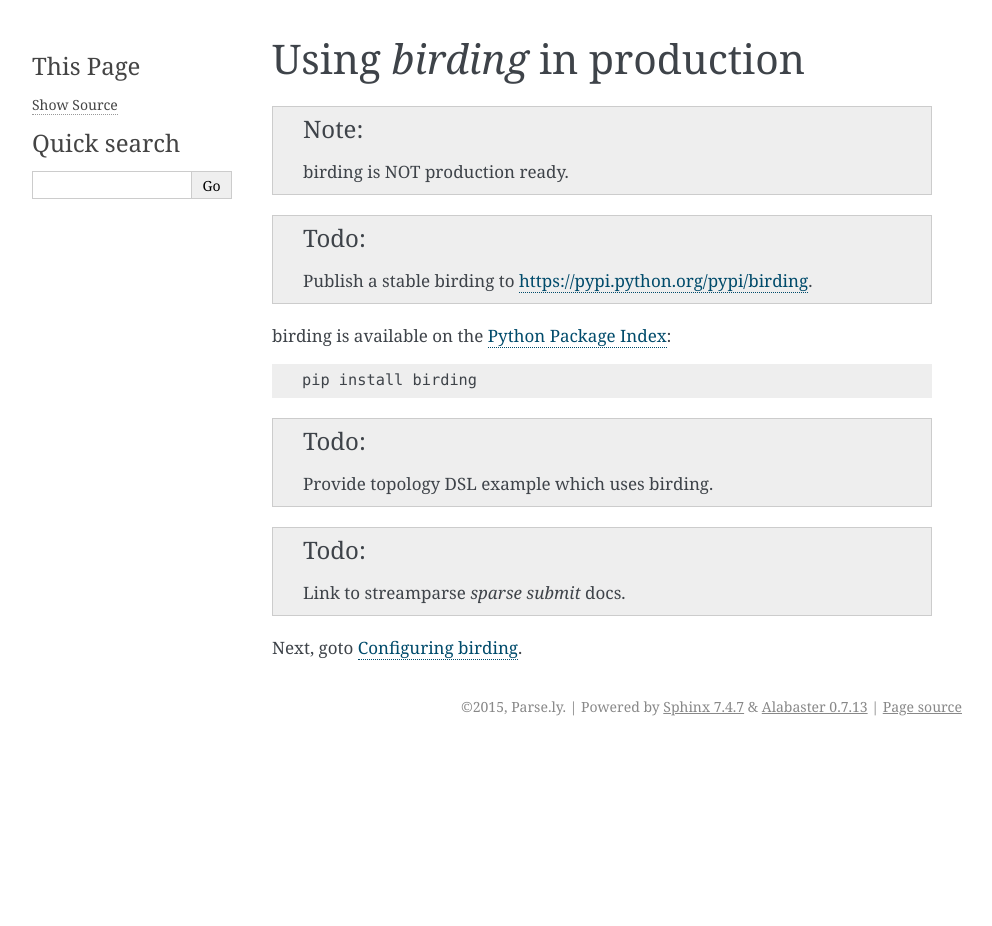
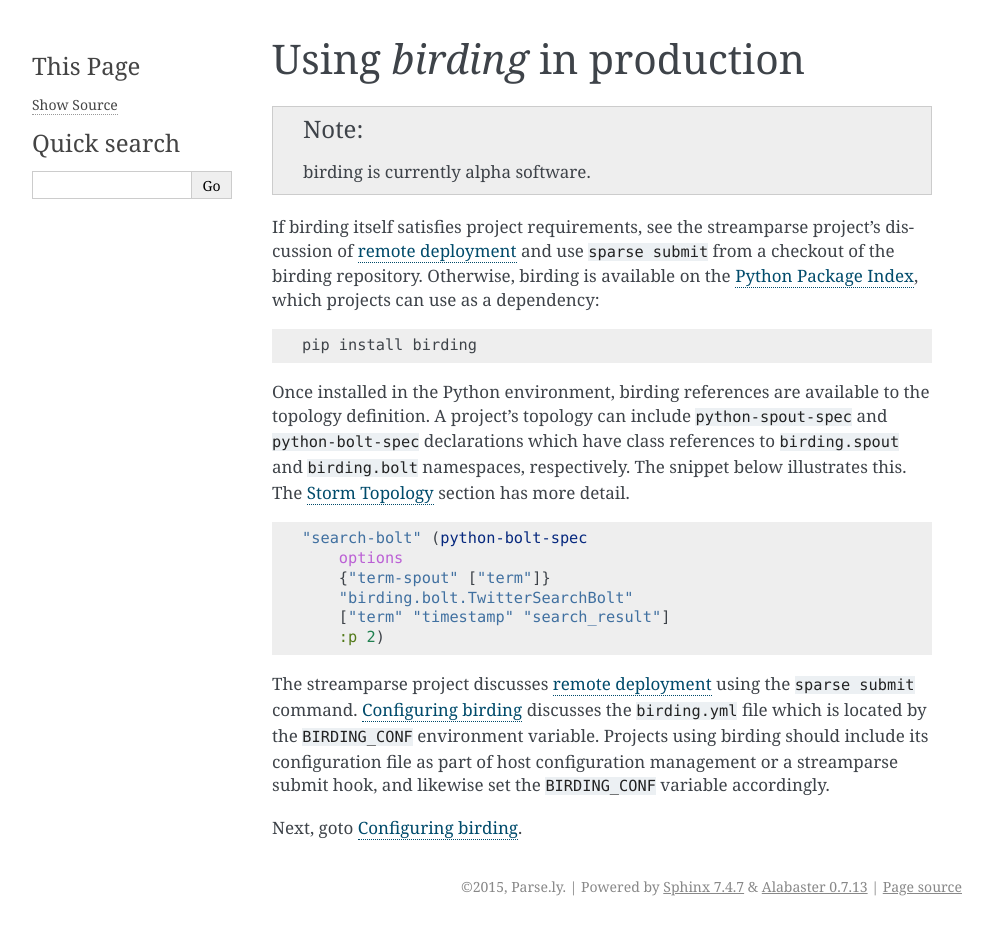
Before and after one commit to Parsely/birding, a Sphinx documentation site: the page built from docs/production.rst, in a window 1280 px wide. Shown: the whole page, without its empty margins (148-1140 px from the left). Built offline with Sphinx 7.4.7, drawn with Linux system fonts in a browser that asks for light colours; before the commit the page ends 900 px from its top, so only the background shows below that.

Commit message:
Add notes on production.

```diff
--- a/README.rst
+++ b/README.rst
@@ -1,7 +1,5 @@
 birding: public API twitter search stream
 =========================================
-
-**WORK IN PROGRESS**
 
 Overview
 --------
--- a/docs/index.rst
+++ b/docs/index.rst
@@ -25,10 +25,7 @@ birding behavior when running locally or in production.
    tour
    production
    config
-   todo
    api
-
-This project and its documentation are works in progress. See :ref:`todo`.
 
 To discuss this project, join the `streamparse user group`_.
 
--- a/docs/production.rst
+++ b/docs/production.rst
@@ -3,17 +3,40 @@
 Using `birding` in production
 =============================
 
-.. note:: birding is NOT production ready.
+.. note:: birding is currently alpha software.
 
-.. todo:: Publish a stable birding to https://pypi.python.org/pypi/birding.
-
-birding is available on the `Python Package Index
-<https://pypi.python.org/pypi>`_::
+If birding itself satisfies project requirements, see the streamparse project's
+discussion of `remote deployment`_ and use ``sparse submit`` from a checkout of
+the birding repository. Otherwise, birding is available on the `Python Package
+Index <https://pypi.python.org/pypi>`_, which projects can use as a
+dependency::
 
     pip install birding
 
-.. todo:: Provide topology DSL example which uses birding.
+Once installed in the Python environment, birding references are available to
+the topology definition. A project's topology can include
+``python-spout-spec`` and ``python-bolt-spec`` declarations which have class
+references to ``birding.spout`` and ``birding.bolt`` namespaces, respectively.
+The snippet below illustrates this. The :ref:`storm-topology` section has more
+detail.
 
-.. todo:: Link to streamparse `sparse submit` docs.
+.. code-block:: clojure
+
+    "search-bolt" (python-bolt-spec
+        options
+        {"term-spout" ["term"]}
+        "birding.bolt.TwitterSearchBolt"
+        ["term" "timestamp" "search_result"]
+        :p 2)
+
+The streamparse project discusses `remote deployment`_ using the ``sparse
+submit`` command. :ref:`config` discusses the ``birding.yml`` file which is
+located by the ``BIRDING_CONF`` environment variable. Projects using birding
+should include its configuration file as part of host configuration management
+or a streamparse submit hook, and likewise set the ``BIRDING_CONF`` variable
+accordingly.
 
 Next, goto :ref:`config`.
+
+.. _`remote deployment`:
+   http://streamparse.readthedocs.org/en/master/quickstart.html#remote-deployment
--- a/docs/tour.rst
+++ b/docs/tour.rst
@@ -69,6 +69,8 @@ the source of streams in the topology:
 * :class:`~birding.spout.TermCycleSpout` cycles through a static list of terms.
 
 
+.. _storm-topology:
+
 Storm Topology
 --------------
 
```
Also changed, not shown: docs/todo.rst (deleted, +0 -12 lines), 2 other files.
